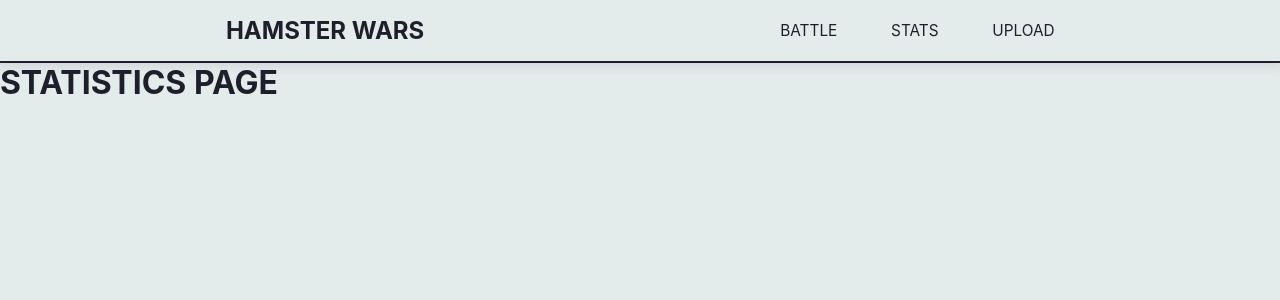
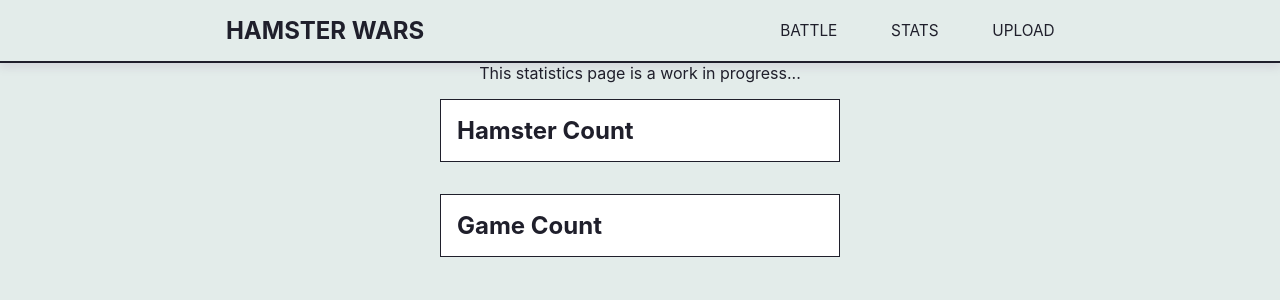
Before and after one commit to iths-olle-forsslof/hamsterWars-fullstack, a React (Create React App) app: page /stats in a window 1280 px wide. Shown: the top 300 px of the page. Built offline with nearby package versions, Linux system fonts and the light colour scheme; no server answers.

Commit message:
Stats page added

```diff
--- a/src/components/stats/Stats.jsx
+++ b/src/components/stats/Stats.jsx
@@ -1,10 +1,48 @@
-import React from 'react';
+import React, { useEffect, useState } from 'react';
+import './stats.css'
 
 const Stats = () => {
+
+    const [totalHamsters, setTotalHamsters] = useState('')
+    const [totalGames, setTotalGames] = useState('')
+
+    useEffect(() => {
+        const getStats = async () => {
+            try {
+                const request = await fetch('api/stats/totalGames')
+                const response = await request.json()
+                const request2 = await fetch('api/stats/contestants')
+                const response2 = await request2.json()
+
+                Promise.all([request, request2, response, response2])
+                .then(data => {
+                    setTotalHamsters(response2);
+                    setTotalGames(response)
+                }).catch(err => {throw err})
+
+            } catch (error) {
+                console.log(error)
+            }
+        }
+        getStats()
+    }, [])
+
     return (
-        <div>
+        <div className="stats-container">
+            <p>This statistics page is a work in progress... </p>
+            <div className="hamsters stats">
+                <h2>Hamster Count</h2>
+                {totalHamsters
+                ? 'Total number of warriors fighting right now is: '+totalHamsters.msg
+                : '' }
+            </div>
+            <div className="games stats">
+                <h2>Game Count</h2>
+            {totalHamsters
+                ? 'Total number of fights fought so far: '+totalGames.msg
+                : '' }
+            </div>
 
-            <h1>STATISTICS PAGE</h1>
         </div>
     )
 }
--- /dev/null
+++ b/src/components/stats/stats.css
@@ -0,0 +1,17 @@
+.stats-container {
+    display: flex;
+    flex-direction: column;
+    justify-content: center;
+    align-items: center;
+}
+
+.stats {
+    display: flex;
+    flex-direction: column;
+    padding: 1em;
+    background-color: white;
+    border: var(--thin-border);
+    max-width: 400px;
+    width: 100%;
+    margin: 1em;
+}
```
Also changed, not shown: 1 other file (tests, documents, lock files or other folders).
